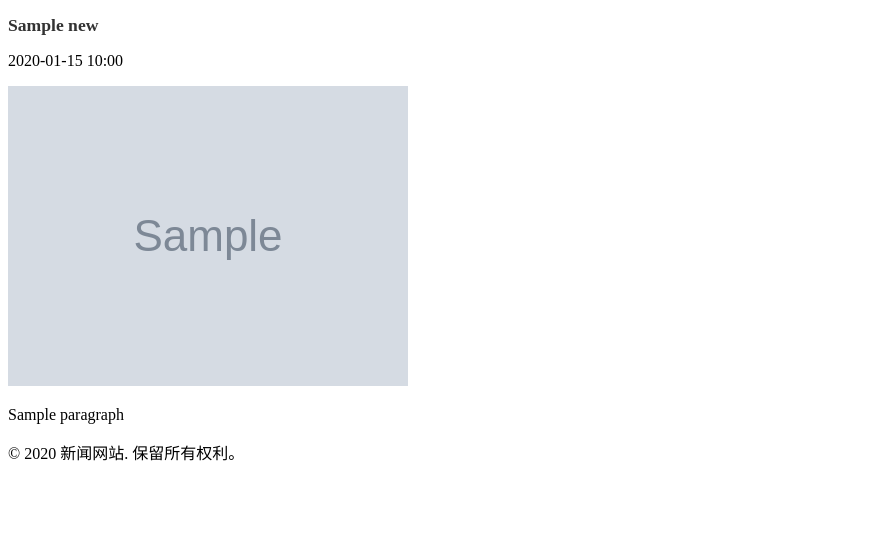
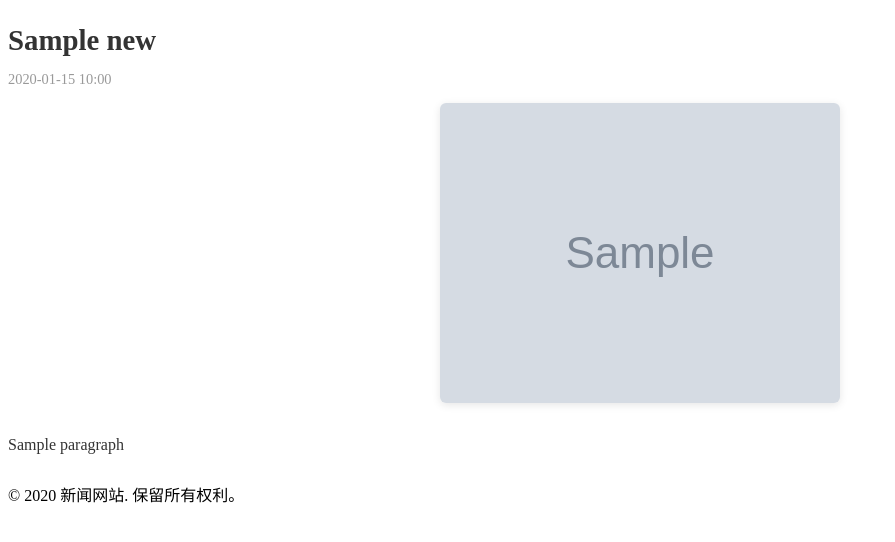
Before and after one commit to elaineling891-ux/GlobalInternationalNews, a FastAPI app: template templates/news_detail.html in a window 1280 px wide. Shown: the part 81-623 px from the top of the page, without its empty margins (0-895 px from the left). Run offline with FastAPI, Linux system fonts and the light colour scheme; the template is opened without the code that fills it: most values are stand-ins (such as "Sample title", 1, 10 or a date in 2020); grey boxes marked "Sample" are stand-in pictures; parts of the project's set-up code (start-up, migrations or seed data) failed here and were passed over.

Commit message:
Update style.css

```diff
--- a/static/style.css
+++ b/static/style.css
@@ -59,6 +59,43 @@
     text-decoration: underline;
 }
 
+news-detail {
+    max-width: 800px;
+    margin: 0 auto;
+    padding: 1em;
+}
+
+.news-title {
+    font-size: 1.8em;
+    font-weight: bold;
+    margin-bottom: 0.5em;
+}
+
+.news-date {
+    color: #999;
+    font-size: 0.9em;
+    margin-bottom: 1em;
+}
+
+.news-image-wrapper {
+    text-align: center;
+    margin-bottom: 1.5em;
+}
+
+.news-image {
+    max-width: 100%;
+    height: auto;
+    border-radius: 6px;
+    box-shadow: 0 2px 8px rgba(0,0,0,0.1);
+}
+
+.news-content p {
+    margin-bottom: 1.5em;
+    line-height: 1.7;
+    font-size: 1em;
+    color: #333;
+}
+
 /* 手机适配 */
 @media screen and (max-width: 600px) {
     .news-item {
@@ -70,4 +107,16 @@
         height: auto;
         margin-bottom: 0.5em;
     }
+
+    .news-detail {
+        padding: 0.5em;
+    }
+
+    .news-title {
+        font-size: 1.5em;
+    }
+
+    .news-content p {
+        font-size: 0.95em;
+    }
 }
```
